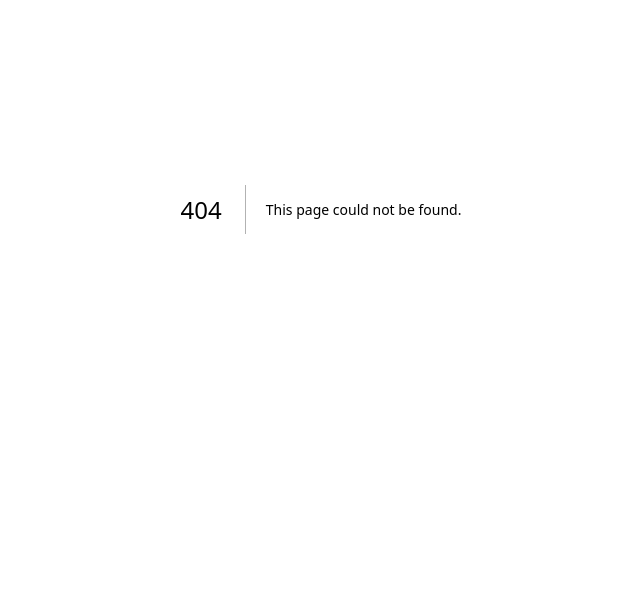
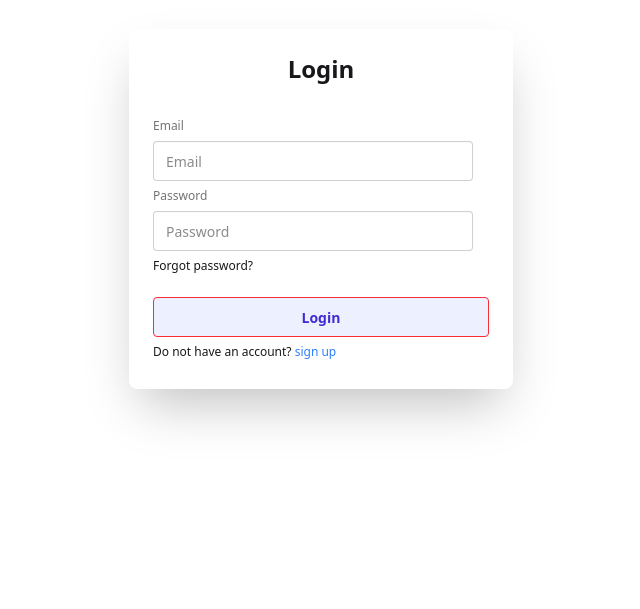
Before and after one commit to ashiqur0/cs-campus, a Next.js app: page /login in a window 1280 px wide. Before the commit this address had no page. Shown: the part 191-800 px from the top of the page, without its empty margins (319-959 px from the left). Built offline with nearby package versions, Linux system fonts and the light colour scheme.

Commit message:
feat: add Login and LoginForm components for user authentication

```diff
--- /dev/null
+++ b/src/app/(auth)/login/page.jsx
@@ -0,0 +1,16 @@
+import LoginForm from "@/components/forms/LoginForm";
+
+const Login = () => {
+    return (
+        <div className='min-h-screen flex justify-center items-center'>
+            <div className="card bg-base-100 w-full max-w-sm shrink-0 shadow-2xl">
+                <div className="card-body">
+                    <h1 className='text-center text-2xl font-semibold mb-5'>Login</h1>
+                    <LoginForm />
+                </div>
+            </div>
+        </div>
+    );
+};
+
+export default Login;
--- /dev/null
+++ b/src/components/forms/LoginForm.jsx
@@ -0,0 +1,62 @@
+'use client'
+
+import Link from 'next/link';
+import { useRouter, useSearchParams } from 'next/navigation';
+import { signIn } from "next-auth/react"
+import Swal from 'sweetalert2';
+
+const LoginForm = () => {
+
+    const params = useSearchParams();
+    const callbackUrl = params.get('callbackUrl') || '/';
+    const router = useRouter();
+
+    const handleLogin = async (e) => {
+        e.preventDefault();
+
+        const email = e.target.email.value;
+        const password = e.target.password.value;
+        const result = await signIn('credentials', {
+            email, password,
+            redirect: false
+         });
+        if (result.ok) {
+            Swal.fire('success', 'Welcome to Hero Kidz', 'success');
+            router.push(callbackUrl);
+        } else {
+            Swal.fire('error', 'Email and password not matched. Try Google Login / Register', 'error');
+        }
+    }
+
+    return (
+        <form onSubmit={handleLogin}>
+            <fieldset className="fieldset">
+
+                <label className="label">Email</label>
+                <input
+                    type="email"
+                    className="input"
+                    placeholder="Email"
+                    name='email'
+                    required
+                />
+
+                <label className="label">Password</label>
+                <input
+                    type="password"
+                    className="input"
+                    placeholder="Password"
+                    name='password'
+                    required
+                />
+                <div><a className="link link-hover">Forgot password?</a></div>
+
+                <button type='submit' className="btn btn-soft btn-primary border border-red-500 mt-4">Login</button>
+
+                <Link href={`/signup?callbackUrl=${callbackUrl}`}>Do not have an account? <span className='text-blue-500 mt-2'>sign up</span></Link>
+            </fieldset>
+        </form>
+    );
+};
+
+export default LoginForm;
```
